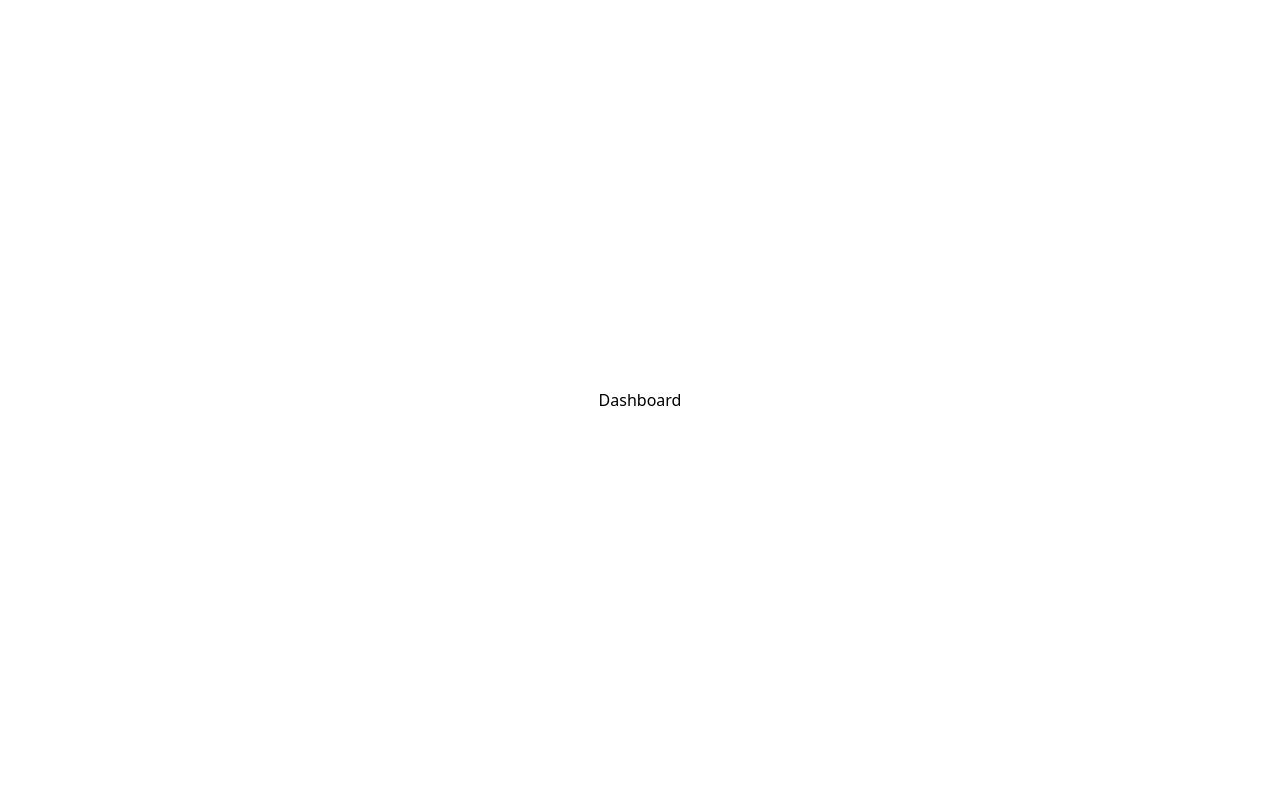
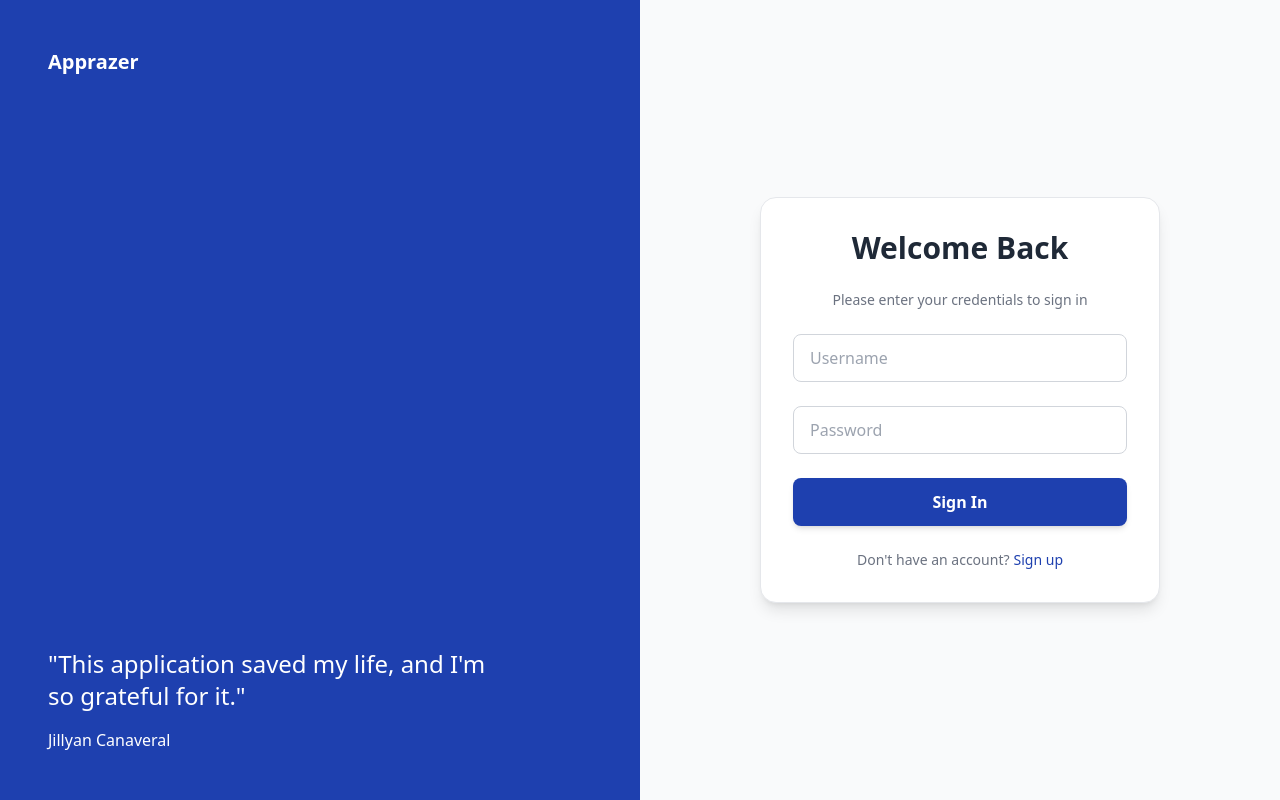
Before and after one commit to justinsiek/Apprazer, a Next.js app in the folder client/: page /login in a window 1280 px wide. Built offline with nearby package versions, Linux system fonts and the light colour scheme.

Commit message:
implemented login page

```diff
--- a/client/pages/index.js
+++ b/client/pages/index.js
@@ -5,7 +5,7 @@ function App() {
     const router = useRouter();
 
     useEffect(() => {
-        router.push('/home');
+        router.push('/hero');
     }, [router]);
 
     return (
--- a/client/pages/login.js
+++ b/client/pages/login.js
@@ -3,8 +3,54 @@ import Link from 'next/link'
 
 const Login = () => {
   return (
-    <div className='flex flex-col justify-center items-center h-screen'>
-        <Link href="/dashboard">Dashboard</Link>
+    <div className='flex min-h-screen'>
+      {/* Left Section */}
+      <div className='w-1/2 bg-blue-800 text-white p-12 flex flex-col justify-between'>
+        <div>
+          <span className='text-xl font-semibold'>Apprazer</span>
+        </div>
+
+        <div className='max-w-md'>
+          <blockquote className='text-2xl font-medium mb-4'>
+            "This application saved my life, and I'm so grateful for it."
+          </blockquote>
+          <p className='text-white'>Jillyan Canaveral</p>
+        </div>
+      </div>
+
+      {/* Right Section with Login Form */}
+      <div className='w-1/2 flex flex-col justify-center items-center bg-gray-50'>
+        <div className='w-[400px] p-8 bg-white rounded-2xl border border-gray-200 shadow-lg flex flex-col justify-center items-center space-y-6'>
+          <h1 className='text-3xl font-bold text-gray-800'>Welcome Back</h1>
+          <p className='text-gray-500 text-sm'>Please enter your credentials to sign in</p>
+
+          <input
+            type="text"
+            placeholder='Username'
+            className='w-full h-12 rounded-lg border border-gray-300 px-4 focus:outline-none focus:ring-2 focus:ring-blue-500 focus:border-transparent transition-all'
+          />
+
+          <input
+            type="password"
+            placeholder='Password'
+            className='w-full h-12 rounded-lg border border-gray-300 px-4 focus:outline-none focus:ring-2 focus:ring-blue-500 focus:border-transparent transition-all'
+          />
+
+          <Link
+            href="/dashboard"
+            className='flex h-12 w-full bg-blue-800 hover:bg-blue-800 text-white font-semibold rounded-lg transition-all duration-200 justify-center items-center shadow-md hover:shadow-lg transform hover:-translate-y-0.5'
+          >
+            Sign In
+          </Link>
+
+          <div className='flex gap-1 text-sm'>
+            <span className='text-gray-500'>Don't have an account?</span>
+            <Link href="/signup" className='text-blue-800 hover:text-blue-800 font-medium'>
+              Sign up
+            </Link>
+          </div>
+        </div>
+      </div>
     </div>
   )
 }
```
Also changed, not shown: client/pages/hero.js (renamed from client/pages/home.js).
